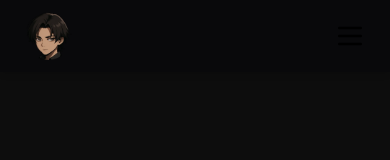
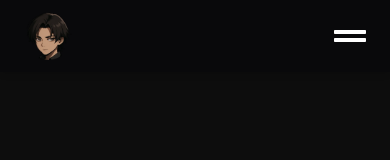
Before and after one commit to JustineDwayne/Dwayne-Portfolio, a React (Create React App) app: page / in a window 390 px wide. Shown: the top 160 px of the page. Built offline with nearby package versions, Linux system fonts and the light colour scheme.

Commit message:
Changed the asset of hamburger

```diff
--- a/src/Components/Header.jsx
+++ b/src/Components/Header.jsx
@@ -1,7 +1,6 @@
 import React, { useState } from 'react';
 import logo from '../Assets/circle.png';
-import burg from '../Assets/burger.svg';
-import x from '../Assets/x.svg';
+import { FaGripLines, FaTimes } from "react-icons/fa";
 
 function Header() {
     const [isOpen, setIsOpen] = useState(false);
@@ -46,11 +45,11 @@
                 onClick={() => setIsOpen(!isOpen)}
                 aria-label="Toggle menu"
             >
-                <img
-                    src={isOpen ? x : burg}
-                    alt={isOpen ? "Close menu" : "Open menu"}
-                    className="w-8 h-8 text-white"
-                />
+                {isOpen ? (
+                    <FaTimes className="w-8 h-8 text-white" />
+                ) : (
+                    <FaGripLines className="w-8 h-8 text-white" />
+                )}
             </button>
 
             {/* Mobile menu */}
```
